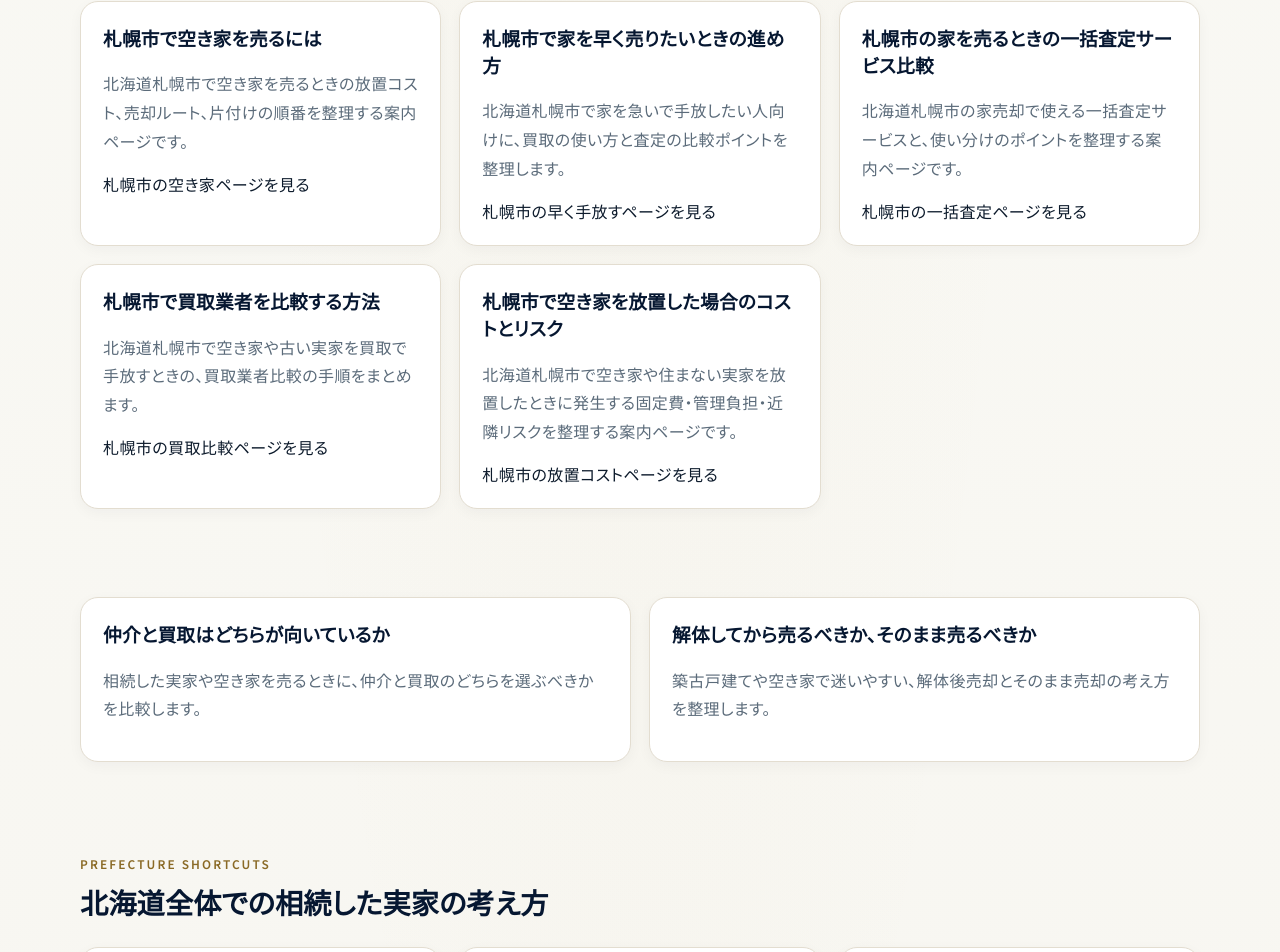
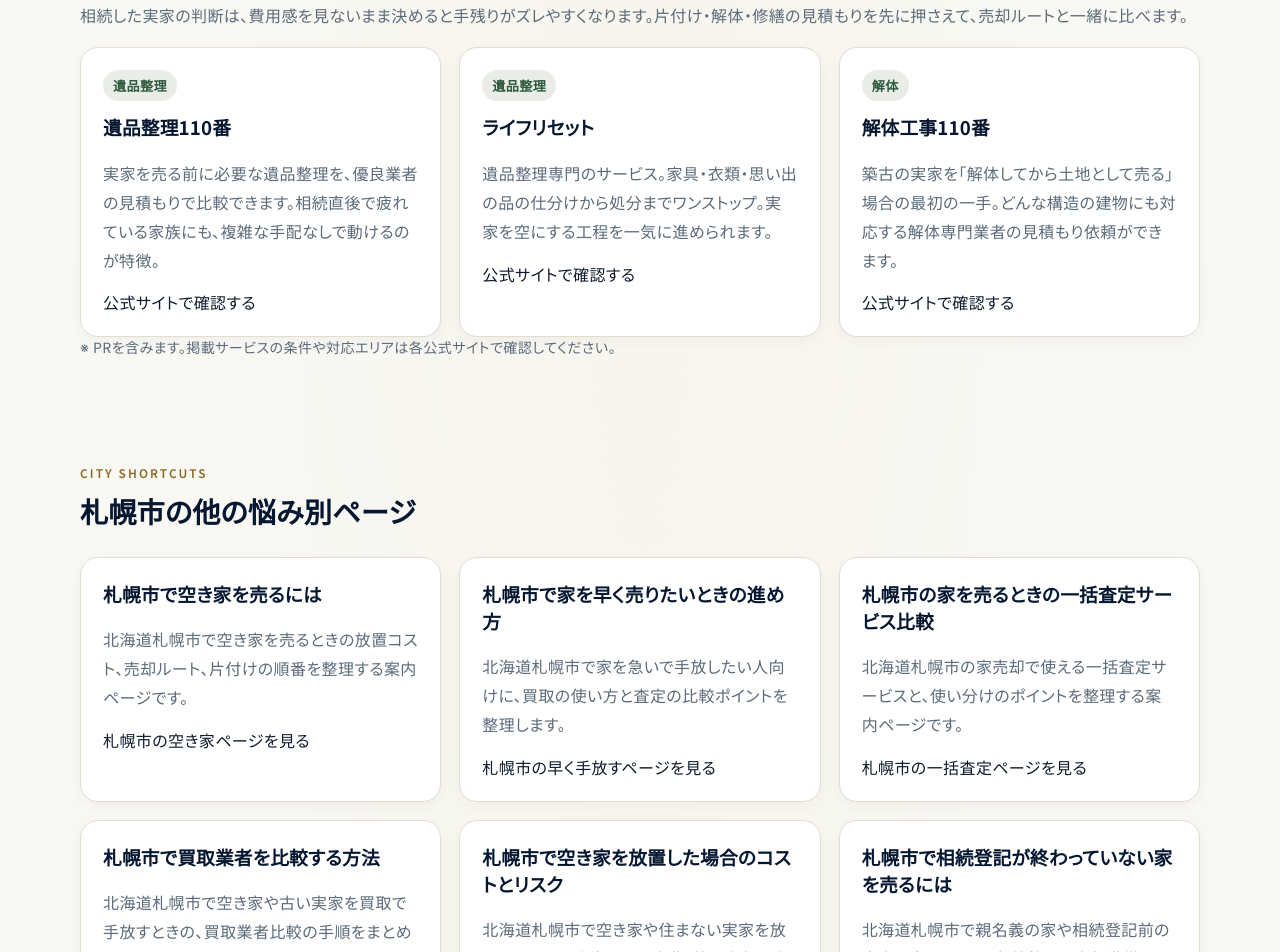
Before and after one commit to affiliateclubs/iejimai-compass, a Next.js app: page /hokkaido/sapporo/solution/souzoku-jikka in a window 1280 px wide. Shown: the part 1609-2561 px from the top of the page. Built offline with nearby package versions, Linux system fonts and the light colour scheme.

Commit message:
Expand municipality conversion pages

```diff
--- /dev/null
+++ b/components/ServicePathCards.js
@@ -0,0 +1,63 @@
+import { referralPrograms } from '../data/articles';
+
+const variantSlugs = {
+  default: ['ihinseiri-110', 'kaitaikoji-110', 'reform-hikaku-pro'],
+  city: ['ihinseiri-110', 'fuyouhin-saiansho', 'kaitaikoji-110'],
+  'souzoku-jikka': ['ihinseiri-110', 'life-reset', 'kaitaikoji-110'],
+  'akiya-baikyaku': ['kaitaikoji-110', 'ihinseiri-110', 'fuyouhin-saiansho'],
+  'hayaku-uritai': ['ihinseiri-110', 'fuyouhin-saiansho', 'kaitaikoji-110'],
+  'ikkatsu-satei': ['reform-hikaku-pro', 'yaneya-san', 'tosouya-san'],
+  'kaitori-hikaku': ['ihinseiri-110', 'kaitaikoji-110', 'fuyouhin-saiansho'],
+  'houchi-risk': ['kaitaikoji-110', 'ihinseiri-110', 'eco-clean'],
+  'souzoku-touki': ['ihinseiri-110', 'life-reset', 'kaitaikoji-110'],
+  'zanchiutsu-katazuke': ['ihinseiri-110', 'life-reset', 'fuyouhin-saiansho'],
+  'kaitai-sarachi': ['kaitaikoji-110', 'yaneya-san', 'reform-hikaku-pro'],
+  'reform-before-sale': ['reform-hikaku-pro', 'yaneya-san', 'tosouya-san'],
+  'zeikin-3000man': ['kaitaikoji-110', 'ihinseiri-110', 'reform-hikaku-pro'],
+  'akiya-kanri': ['eco-clean', 'fuyouhin-saiansho', 'kaitaikoji-110']
+};
+
+function pickPrograms(variant) {
+  const slugs = variantSlugs[variant] || variantSlugs.default;
+  return slugs
+    .map((slug) => referralPrograms.find((program) => program.slug === slug))
+    .filter(Boolean);
+}
+
+export default function ServicePathCards({
+  title = '次に比較したいサービス',
+  lead = '売却前の片付け、解体、修繕は早めに見積もりを取ると、売り方の判断がしやすくなります。',
+  variant = 'default'
+}) {
+  const programs = pickPrograms(variant);
+  if (programs.length === 0) return null;
+
+  return (
+    <section className="container section-block">
+      <div className="section-heading">
+        <p className="eyebrow">Next action</p>
+        <h2>{title}</h2>
+        <p className="section-copy">{lead}</p>
+      </div>
+      <div className="card-grid three-up">
+        {programs.map((program) => (
+          <a
+            key={program.slug}
+            href={program.href}
+            className="guide-card"
+            target="_blank"
+            rel="sponsored nofollow noopener"
+          >
+            <span className="city-badge">{program.category}</span>
+            <h3>{program.name}</h3>
+            <p>{program.summary}</p>
+            <span>公式サイトで確認する</span>
+          </a>
+        ))}
+      </div>
+      <p className="pr-note">
+        ※ PRを含みます。掲載サービスの条件や対応エリアは各公式サイトで確認してください。
+      </p>
+    </section>
+  );
+}
--- a/pages/[prefecture]/[city]/solution/[slug].js
+++ b/pages/[prefecture]/[city]/solution/[slug].js
@@ -1,5 +1,6 @@
 import Link from 'next/link';
 import Layout from '../../../../components/Layout';
+import ServicePathCards from '../../../../components/ServicePathCards';
 import { comparePages, getSolutionPages } from '../../../../data/articles';
 import {
   getCity,
@@ -92,6 +93,84 @@
       '放置1年と売却時の手残りを並べて比較する'
     ],
     angle: '放置コスト'
+  }),
+  'souzoku-touki': (prefecture, city) => ({
+    slug: 'souzoku-touki',
+    title: `${city.name}で相続登記が終わっていない家を売るには`,
+    description: `${prefecture.name}${city.name}で親名義の家や相続登記前の実家を売るときの、名義整理と売却準備の順番をまとめます。`,
+    h1: `${city.name}で相続登記が終わっていない家を売るには`,
+    intro: `${city.name}で親名義の家を売りたい場合、査定前に名義と相続人の同意で止まることがあります。価格の話に入る前に、誰が売主になれるか、必要書類をどう集めるかを整理しておくと動きやすくなります。`,
+    bullets: [
+      '登記事項証明書で現在の名義を確認する',
+      '相続人の人数と同意が必要な範囲を整理する',
+      '司法書士相談と査定相談を並行して進める'
+    ],
+    angle: '相続登記'
+  }),
+  'zanchiutsu-katazuke': (prefecture, city) => ({
+    slug: 'zanchiutsu-katazuke',
+    title: `${city.name}で残置物が多い実家を片付けて売る流れ`,
+    description: `${prefecture.name}${city.name}で荷物や遺品が残った家を売る前に、片付ける範囲と売却ルートをどう分けるかを整理します。`,
+    h1: `${city.name}で残置物が多い実家を片付けて売る流れ`,
+    intro: `${city.name}で家財が多い実家を売るときは、全部片付けてから動くより、売り方に必要な片付けだけを先に決めるほうが現実的です。仲介、買取、解体前提で必要な片付け量は変わります。`,
+    bullets: [
+      '権利書・通帳・写真など残す物を先に分ける',
+      '仲介で見せる部屋だけ先に整える',
+      '買取や解体前提なら残置物対応込みで比較する'
+    ],
+    angle: '残置物整理'
+  }),
+  'kaitai-sarachi': (prefecture, city) => ({
+    slug: 'kaitai-sarachi',
+    title: `${city.name}で古い家を解体して土地として売る判断`,
+    description: `${prefecture.name}${city.name}で築古の実家を解体するか、古家付き土地として売るか迷う人向けの判断ページです。`,
+    h1: `${city.name}で古い家を解体して土地として売る判断`,
+    intro: `${city.name}で築古の家を売る場合、解体してから売るほうが良いとは限りません。解体費、買主の需要、空き家特例、買取価格を並べてから決めるほうが失敗しにくくなります。`,
+    bullets: [
+      '解体費の概算を先に取る',
+      '古家付き土地で売る場合の査定も同時に見る',
+      '空き家の3,000万円特別控除の要件を確認する'
+    ],
+    angle: '解体して売る'
+  }),
+  'reform-before-sale': (prefecture, city) => ({
+    slug: 'reform-before-sale',
+    title: `${city.name}で実家を直してから売るべきか`,
+    description: `${prefecture.name}${city.name}で古い家を売る前に、リフォーム・屋根外壁修繕をするべきかを判断するページです。`,
+    h1: `${city.name}で実家を直してから売るべきか`,
+    intro: `${city.name}で実家を売る前に直すべきか迷ったら、先に査定と修繕見積もりを並べてください。見た目の改善が売値に効く家もありますが、費用を回収しにくい工事もあります。`,
+    bullets: [
+      '雨漏りや外壁劣化など致命的な点だけ確認する',
+      'フルリフォーム前に査定額の上限を聞く',
+      '修繕費をかける場合とかけない場合の手残りを比べる'
+    ],
+    angle: '修繕判断'
+  }),
+  'zeikin-3000man': (prefecture, city) => ({
+    slug: 'zeikin-3000man',
+    title: `${city.name}で空き家の3,000万円特別控除を確認する`,
+    description: `${prefecture.name}${city.name}で相続空き家を売る前に、3,000万円特別控除の確認ポイントと注意点を整理します。`,
+    h1: `${city.name}で空き家の3,000万円特別控除を確認する`,
+    intro: `${city.name}で相続した空き家を売るなら、3,000万円特別控除の対象になるかで手残りが大きく変わることがあります。売却前に、居住状況、耐震、解体、期限を確認しておくことが大切です。`,
+    bullets: [
+      '被相続人が住んでいた家か確認する',
+      '売却期限と耐震・解体条件を確認する',
+      '税務署や税理士に早めに相談する'
+    ],
+    angle: '税金確認'
+  }),
+  'akiya-kanri': (prefecture, city) => ({
+    slug: 'akiya-kanri',
+    title: `${city.name}で遠方の空き家を管理しながら売るには`,
+    description: `${prefecture.name}${city.name}にある実家を遠方から管理しながら売るときの、現地確認・片付け・売却相談の進め方です。`,
+    h1: `${city.name}で遠方の空き家を管理しながら売るには`,
+    intro: `${city.name}にある実家を遠方から管理している場合、現地に行く回数を減らしながら売却準備を進める設計が必要です。管理、片付け、査定を別々に動かすと負担が増えるため、最初に順番を決めるのが有効です。`,
+    bullets: [
+      '郵便物・草木・近隣連絡の窓口を決める',
+      '現地確認と片付け見積もりを同じ日に寄せる',
+      '売却期限を決めて管理コストを増やしすぎない'
+    ],
+    angle: '遠方管理'
   })
 };
 
@@ -173,6 +252,12 @@
           </div>
         </article>
       </section>
+
+      <ServicePathCards
+        title={`${city.name}で${page.angle}を進める前に比較したいサービス`}
+        lead={`${page.angle}の判断は、費用感を見ないまま決めると手残りがズレやすくなります。片付け・解体・修繕の見積もりを先に押さえて、売却ルートと一緒に比べます。`}
+        variant={page.slug}
+      />
 
       <section className="container section-block">
         <div className="section-heading">
```
Also changed, not shown: pages/[prefecture]/[city].js (+11 -1 lines), pages/sitemap.xml.js (+7 -1 lines).
